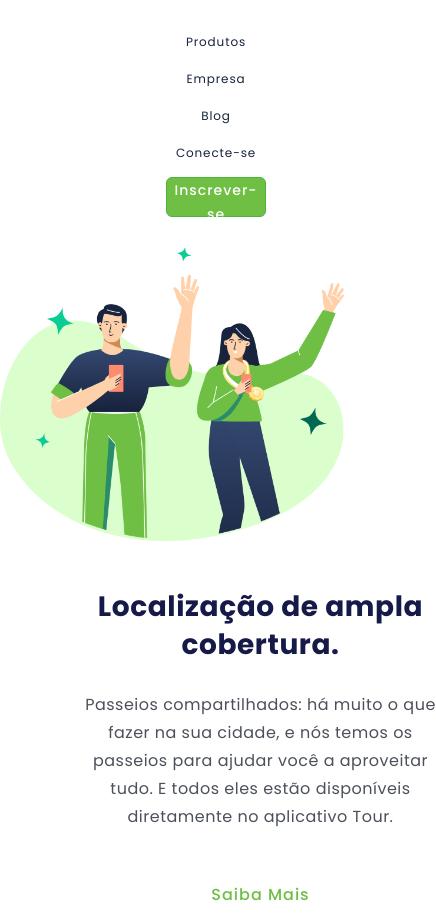
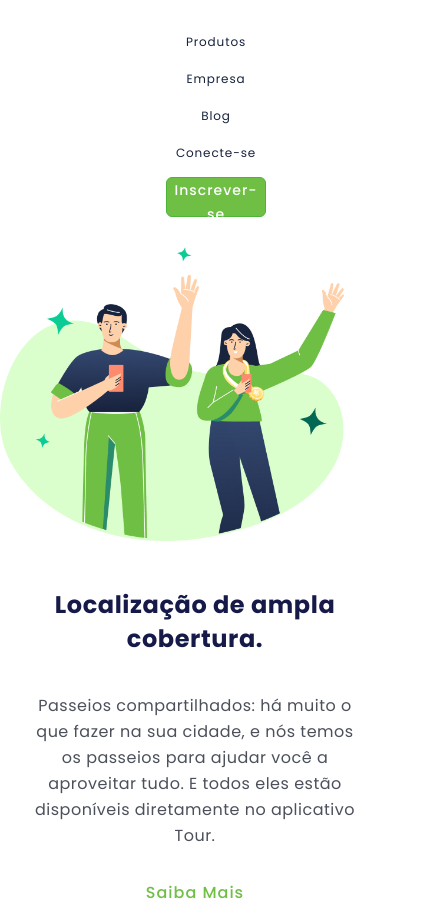
Before and after one commit to AlexandreSilva78/projeto-responsivo-site-localizacao-de-ampla-cobertura, a plain HTML site: page index.html in a window 390 px wide. Shown: the whole page, 436 px wide, since content can reach past the window. Drawn offline with Linux system fonts and the light colour scheme.

Commit message:
Alterações nas tag's section, h1, p e button-main.

```diff
--- a/responsive.css
+++ b/responsive.css
@@ -35,22 +35,29 @@
 
   section {
     width: 90%;
-    margin-top: 20px;
+    margin: 20px auto 0 auto;
     text-align: center;
+    display: flex;
+    flex-direction: column;
+    align-items: center;
   }
 
   h1 {
-    font-size: 28px;
-    line-height: 38px;
+    font-size: 24px;
+    line-height: 34px;
+    margin-bottom: 10px;
+    padding: 0 10px;
   }
 
   p {
     font-size: 16px;
-    line-height: 28px;
+    line-height: 26px;
+    padding: 0 10px;
+    margin-bottom: 20px;
   }
 
   .button-main {
     font-size: 16px;
-    margin-top: 15px;
+    padding: 10px 20px;
   }
 }
```
